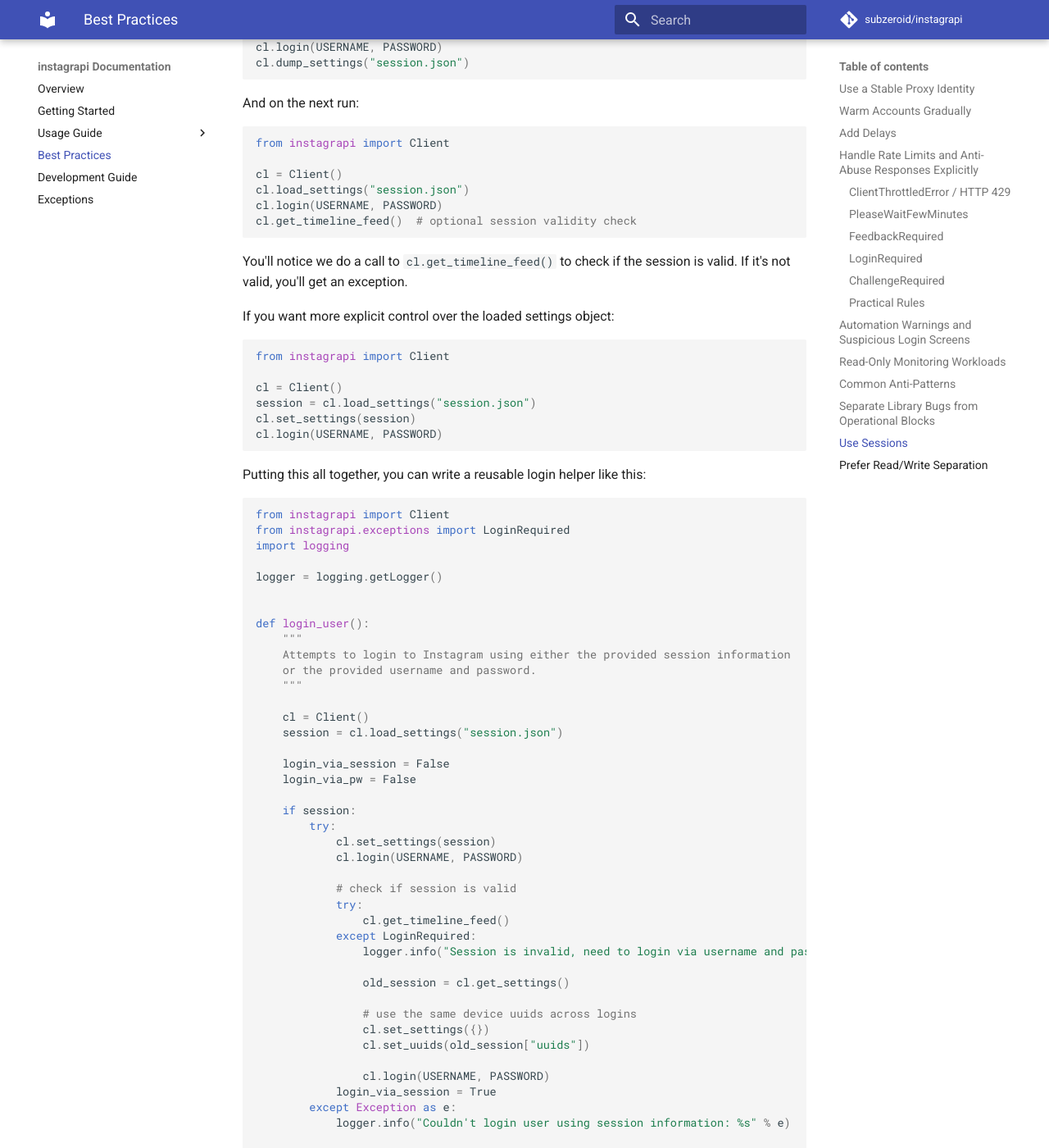
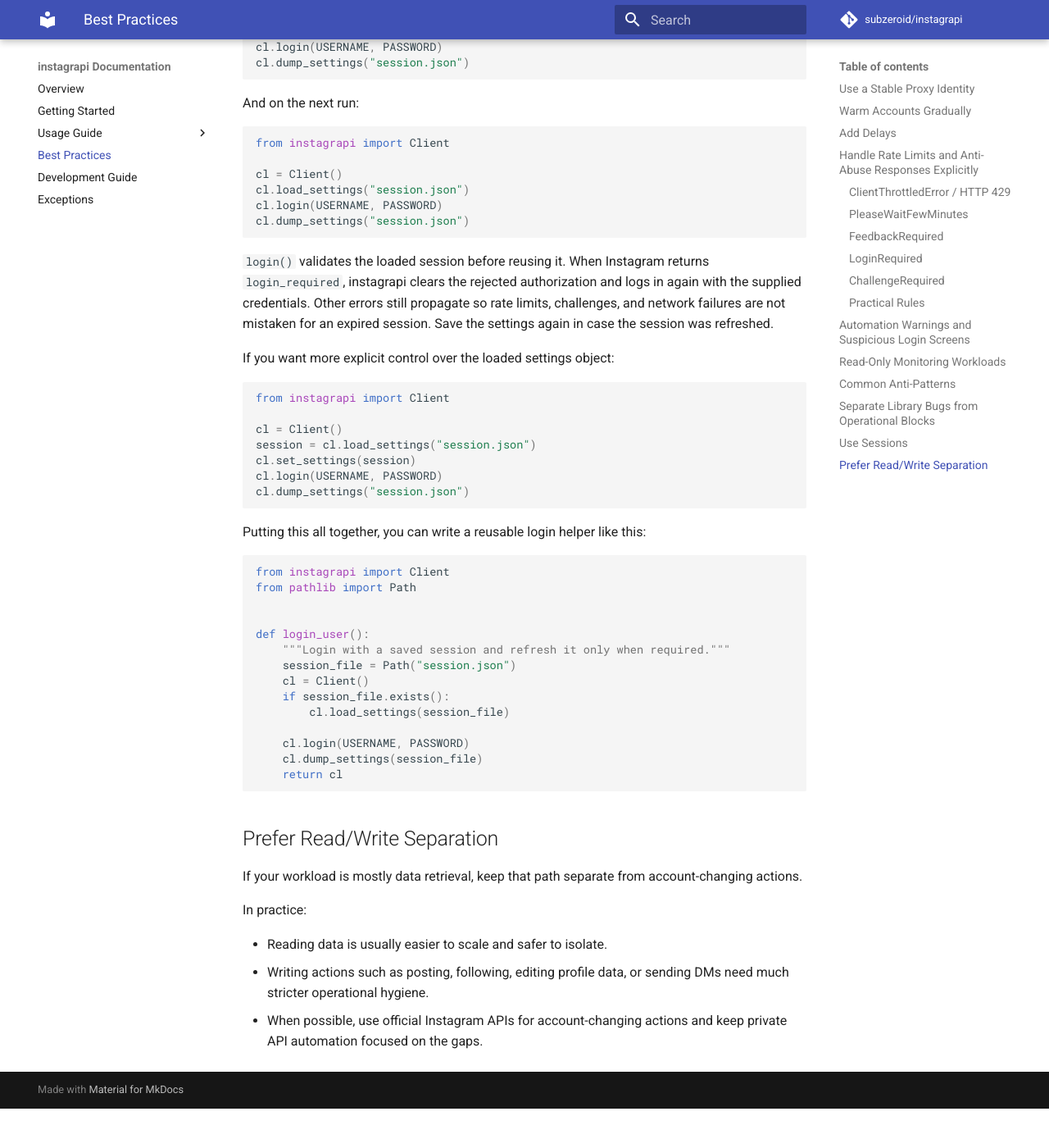
Before and after one commit to del-bestdev/instagrapi, an MkDocs documentation site: the page built from docs/usage-guide/best-practices.md, in a window 1280 px wide and 1400 px high, scrolled down 6638 px. Shown: the whole window at 82% size. Built offline with MkDocs 1.6.1 and Material for MkDocs 9.7.7, drawn with Linux system fonts in a browser that asks for light colours; comment, search, counter and statistics services are not loaded; the version menu is left out; after the commit the page ends 7990 px from its top, so only the background shows below that; some of the changed text lies outside the part shown.

Commit message:
fix: validate saved sessions during login (#2753)

````diff
--- a/docs/usage-guide/best-practices.md
+++ b/docs/usage-guide/best-practices.md
@@ -215,10 +215,14 @@ from instagrapi import Client
 cl = Client()
 cl.load_settings("session.json")
 cl.login(USERNAME, PASSWORD)
-cl.get_timeline_feed()  # optional session validity check
+cl.dump_settings("session.json")
 ```
 
-You'll notice we do a call to `cl.get_timeline_feed()` to check if the session is valid. If it's not valid, you'll get an exception.
+`login()` validates the loaded session before reusing it. When Instagram
+returns `login_required`, instagrapi clears the rejected authorization and
+logs in again with the supplied credentials. Other errors still propagate so
+rate limits, challenges, and network failures are not mistaken for an expired
+session. Save the settings again in case the session was refreshed.
 
 If you want more explicit control over the loaded settings object:
 
@@ -229,63 +233,25 @@ cl = Client()
 session = cl.load_settings("session.json")
 cl.set_settings(session)
 cl.login(USERNAME, PASSWORD)
+cl.dump_settings("session.json")
 ```
 
 Putting this all together, you can write a reusable login helper like this:
 
 ``` python
 from instagrapi import Client
-from instagrapi.exceptions import LoginRequired
-import logging
-
-logger = logging.getLogger()
+from pathlib import Path
 
 
 def login_user():
-    """
-    Attempts to login to Instagram using either the provided session information
-    or the provided username and password.
-    """
+    """Login with a saved session and refresh it only when required."""
+    session_file = Path("session.json")
+    cl = Client()
+    if session_file.exists():
+        cl.load_settings(session_file)
 
-    cl = Client()
-    session = cl.load_settings("session.json")
-
-    login_via_session = False
-    login_via_pw = False
-
-    if session:
-        try:
-            cl.set_settings(session)
-            cl.login(USERNAME, PASSWORD)
-
-            # check if session is valid
-            try:
-                cl.get_timeline_feed()
-            except LoginRequired:
-                logger.info("Session is invalid, need to login via username and password")
-
-                old_session = cl.get_settings()
-
-                # use the same device uuids across logins
-                cl.set_settings({})
-                cl.set_uuids(old_session["uuids"])
-
-                cl.login(USERNAME, PASSWORD)
-            login_via_session = True
-        except Exception as e:
-            logger.info("Couldn't login user using session information: %s" % e)
-
-    if not login_via_session:
-        try:
-            logger.info("Attempting to login via username and password. username: %s" % USERNAME)
-            if cl.login(USERNAME, PASSWORD):
-                login_via_pw = True
-        except Exception as e:
-            logger.info("Couldn't login user using username and password: %s" % e)
-
-    if not login_via_pw and not login_via_session:
-        raise Exception("Couldn't login user with either password or session")
-
+    cl.login(USERNAME, PASSWORD)
+    cl.dump_settings(session_file)
     return cl
 ```
 
````
Also changed, not shown: README.md (+8 -1 lines), docs/getting-started.md (+5 -0 lines), docs/usage-guide/interactions.md (+2 -2 lines), 3 other files.
